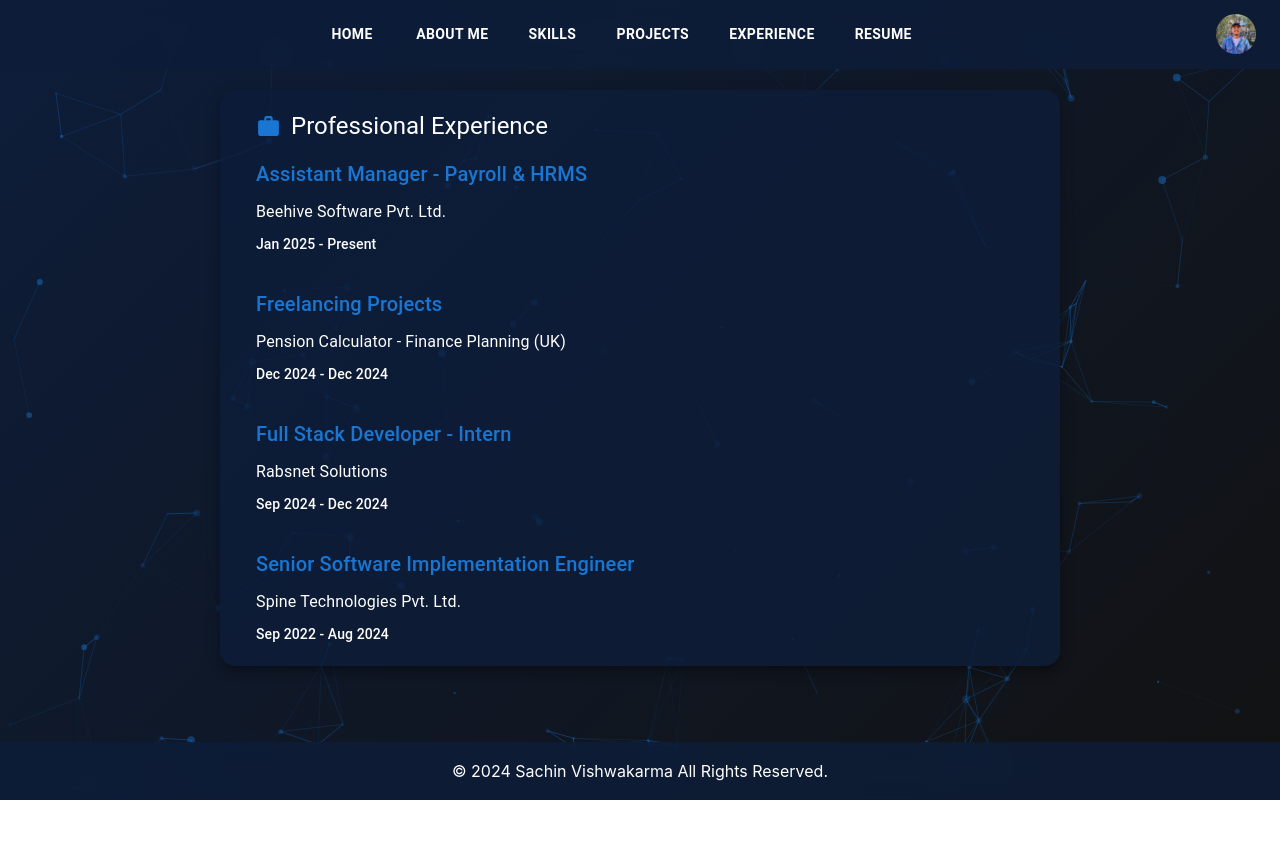
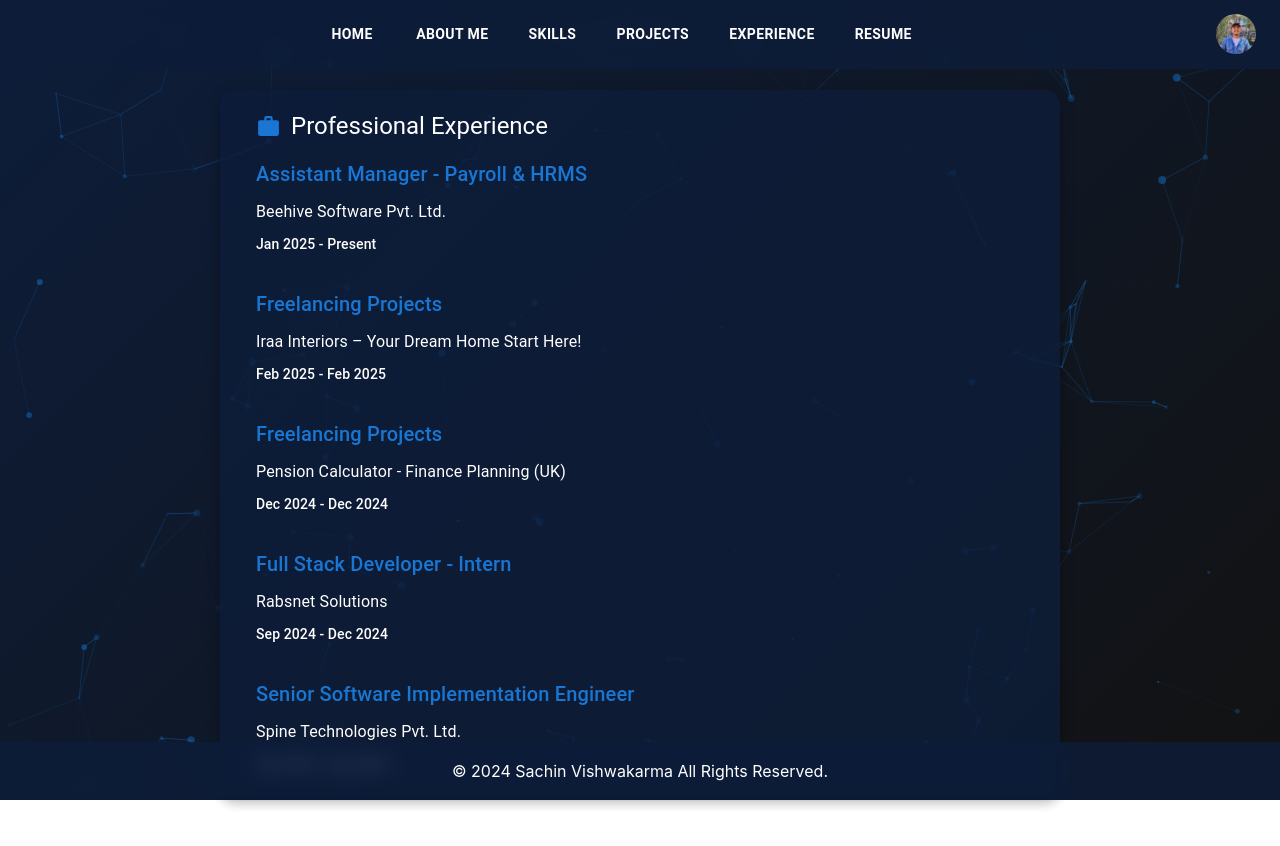
Before and after one commit to Sachin2123/react-portfolio, a React (Create React App) app: page /experience in a window 1280 px wide. Shown: the top 846 px of the page. Built offline with nearby package versions, Linux system fonts and the light colour scheme.

Commit message:
experience and projects added

```diff
--- a/src/Pages/Experience/Experience.js
+++ b/src/Pages/Experience/Experience.js
@@ -29,6 +29,7 @@ const Experience = () => {
               backgroundColor: "rgba(13, 29, 58, 0.8)",
               //   backdropFilter: "blur(10px)",
               borderRadius: "15px",
+              mb: 11,
             }}
           >
             <Box
@@ -56,6 +57,20 @@ const Experience = () => {
               </Typography>
               <Typography variant="subtitle2" sx={{ color: "white", ml: 2 }}>
                 Jan 2025 - Present
+              </Typography>
+            </Box>
+
+            <Box
+              sx={{ display: "flex", gap: 1, flexDirection: "column", mt: 4 }}
+            >
+              <Typography variant="h6" sx={{ color: "#1976d2", ml: 2 }}>
+                Freelancing Projects
+              </Typography>
+              <Typography variant="subtitle1" sx={{ color: "white", ml: 2 }}>
+                Iraa Interiors – Your Dream Home Start Here!
+              </Typography>
+              <Typography variant="subtitle2" sx={{ color: "white", ml: 2 }}>
+                Feb 2025 - Feb 2025
               </Typography>
             </Box>
 
```
